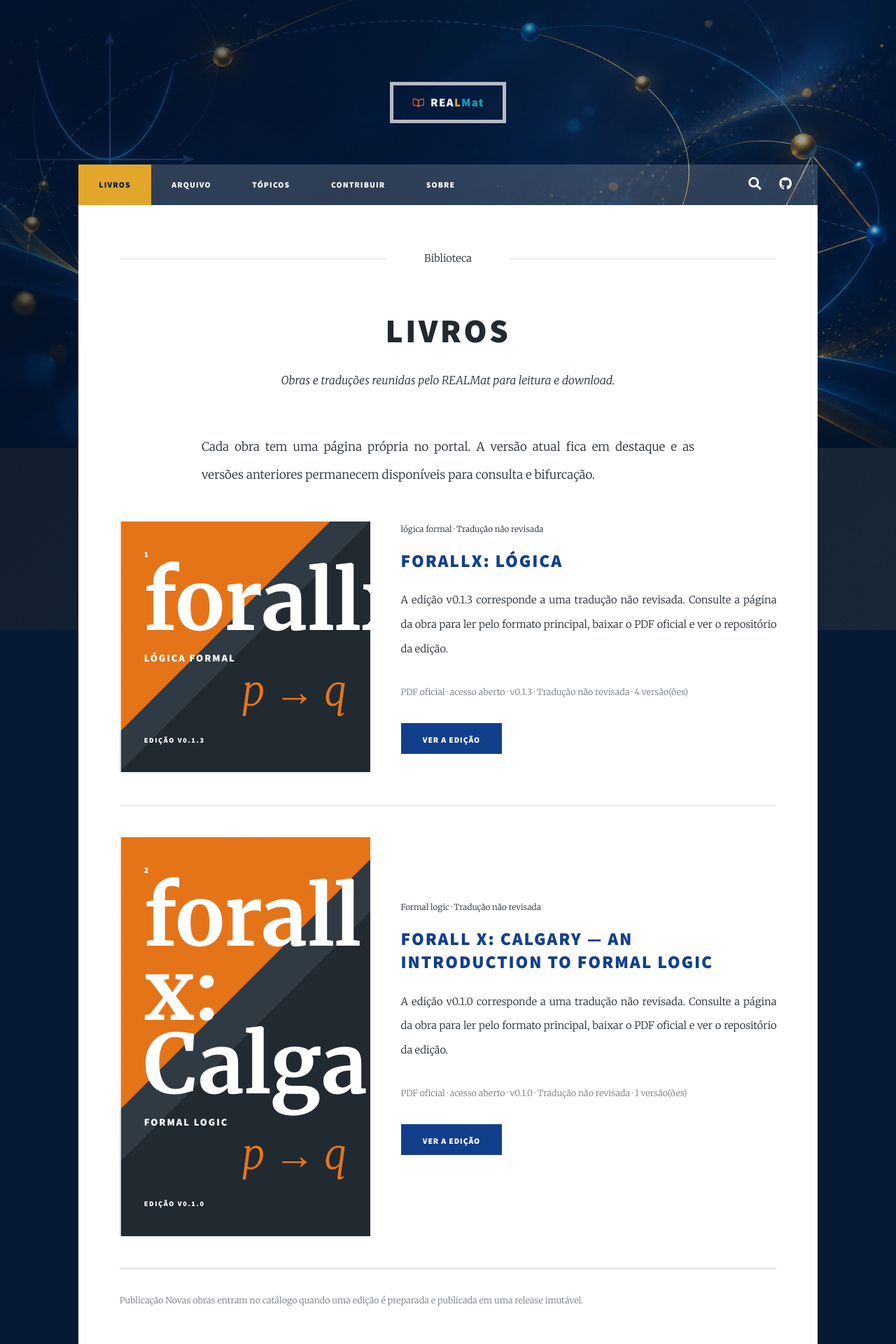
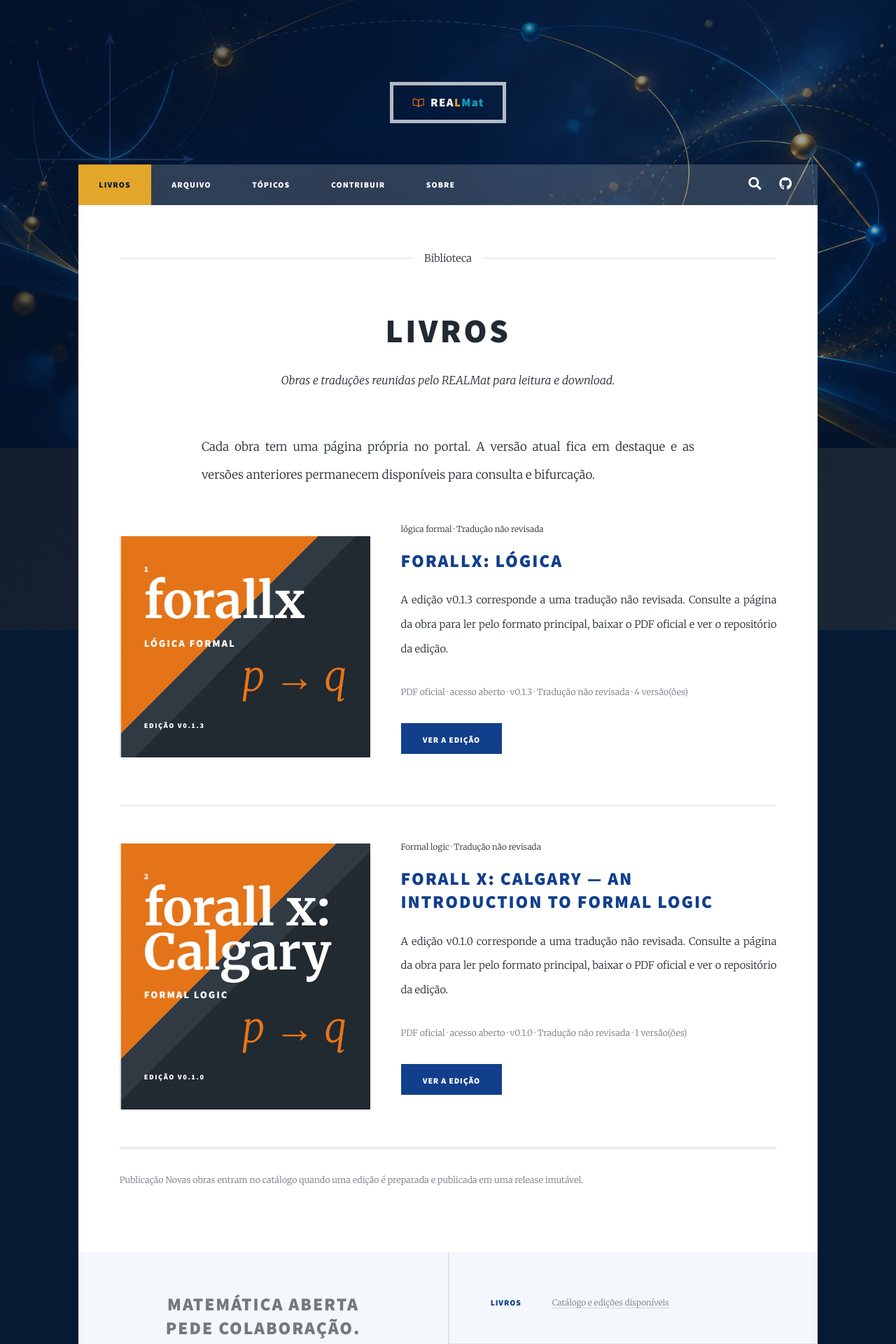
Before and after one commit to projetorealmat/projetorealmat.github.io, a Jekyll site: the page built from _pages/livros.md, in a window 1280 px wide. Shown: the top 1920 px of the page at 70% size. Built offline with Jekyll 4.4.1, drawn with Linux system fonts in a browser that asks for light colours.

Commit message:
Fix date decorations and poster overflow

```diff
--- a/assets/css/realmat.css
+++ b/assets/css/realmat.css
@@ -102,6 +102,7 @@
 }
 .realmat-book-poster {
   display: flex;
+  min-width: 0;
   min-height: 23rem;
   align-items: stretch;
   justify-content: center;
@@ -121,6 +122,7 @@
   position: relative;
   display: flex;
   width: min(100%, 48rem);
+  min-width: 0;
   min-height: 100%;
   flex-direction: column;
   justify-content: space-between;
@@ -141,9 +143,13 @@
   font-size: 0.8rem;
 }
 .realmat-book-poster__name {
+  min-width: 0;
+  max-width: 100%;
   margin-top: auto;
+  overflow-wrap: anywhere;
+  text-wrap: balance;
   font-family: "Merriweather", Georgia, serif;
-  font-size: clamp(3.5rem, 10vw, 8rem);
+  font-size: clamp(2.5rem, 5.5vw, 6rem);
   font-weight: 900;
   line-height: 0.9;
 }
@@ -348,7 +354,7 @@
     padding: 1.5rem;
   }
   .realmat-book-poster__name {
-    font-size: clamp(3rem, 19vw, 5.5rem);
+    font-size: clamp(2.5rem, 14vw, 4.5rem);
   }
   .realmat-library__entry,
   .realmat-book-detail,
@@ -672,3 +678,37 @@ body {
 #header .realmat-wordmark:focus-visible .realmat-wordmark__icon {
   color: var(--realmat-gold);
 }
+
+/* Keep decorative date rules beside their labels instead of through the text. */
+header.major > .date {
+  display: flex;
+  align-items: center;
+  justify-content: center;
+  gap: 1rem;
+  height: auto;
+}
+
+header.major > .date::before,
+header.major > .date::after {
+  position: static;
+  top: auto;
+  right: auto;
+  bottom: auto;
+  left: auto;
+  display: block;
+  flex: 1 1 0;
+  width: auto;
+  min-width: 0;
+  height: 0;
+}
+
+@media screen and (max-width: 736px) {
+  header.major > .date {
+    display: block;
+  }
+
+  header.major > .date::before,
+  header.major > .date::after {
+    display: none;
+  }
+}
```
